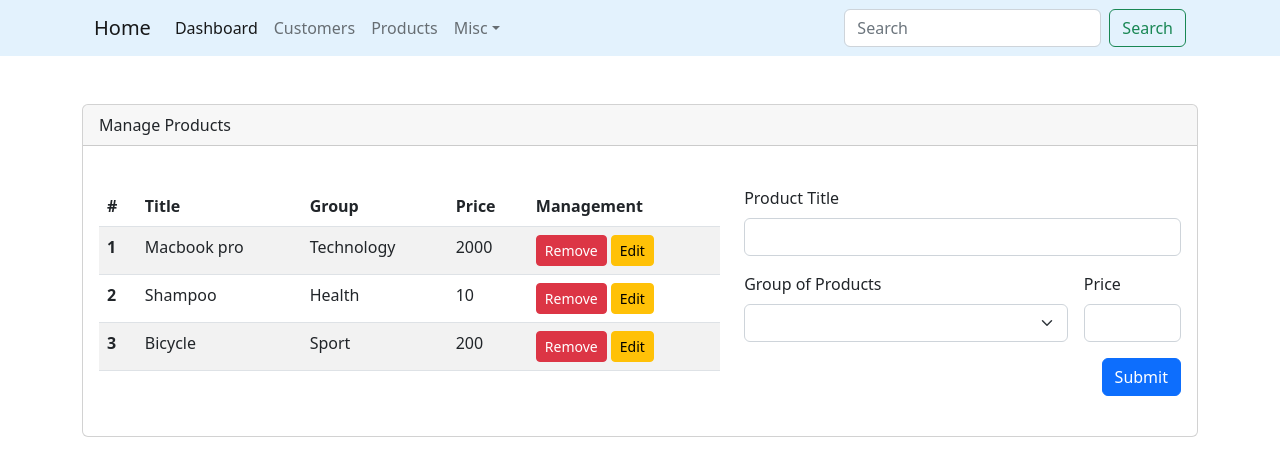
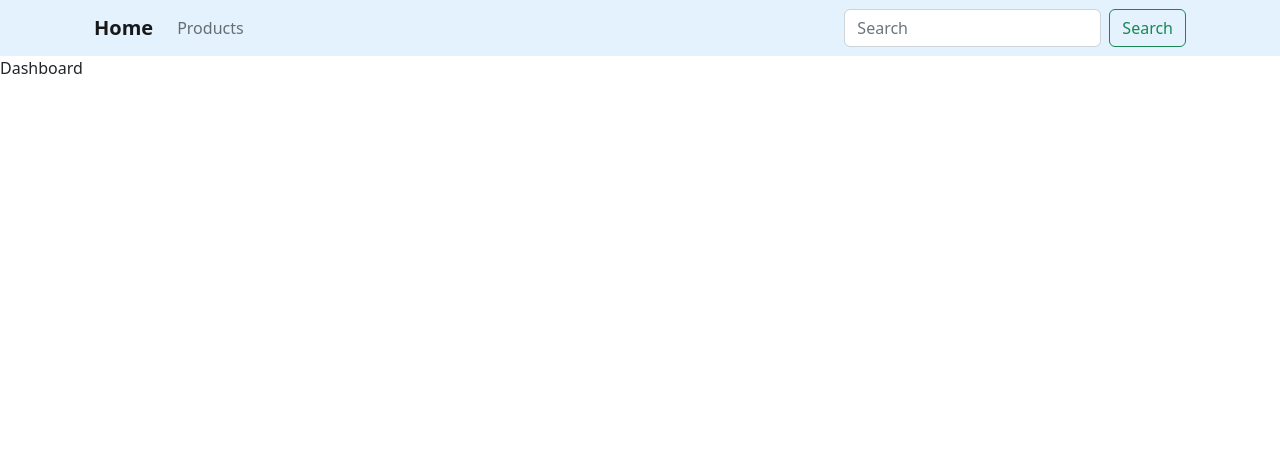
Before and after one commit to pdrm26/dashboard, a React (Create React App) app: page / in a window 1280 px wide. Shown: the top 476 px of the page. Built offline with nearby package versions, Linux system fonts and the light colour scheme.

Commit message:
feat: add routing

```diff
--- a/package.json
+++ b/package.json
@@ -11,6 +11,7 @@
     "react": "^18.2.0",
     "react-dom": "^18.2.0",
     "react-hook-form": "^7.43.9",
+    "react-router-dom": "^5.2.0",
     "react-scripts": "5.0.1",
     "web-vitals": "^2.1.4"
   },
--- a/src/App.js
+++ b/src/App.js
@@ -1,11 +1,23 @@
 import Navbar from "./components/Navbar";
-import ProductContainer from "./components/product/ProductContainer";
+import Products from "./pages/Products";
+
+import { BrowserRouter as Router, Switch, Route, Link } from "react-router-dom";
+import Dashboard from "./pages/Dashboard";
+import NotFound from "./pages/NotFound";
 
 export default function App() {
   return (
-    <>
+    <Router>
       <Navbar />
-      <ProductContainer />
-    </>
+      <Switch>
+        {/* The other way to set route */}
+        {/* <Route exact path="/">
+          <Home />
+        </Route> */}
+        <Route exact path="/" component={Dashboard} />
+        <Route path="/products" component={Products} />
+        <Route path="/*" component={NotFound} />
+      </Switch>
+    </Router>
   );
 }
--- a/src/components/Navbar.js
+++ b/src/components/Navbar.js
@@ -1,12 +1,19 @@
+import { NavLink } from "react-router-dom";
+
 export default function Navbar() {
   return (
     <div className="container-fluid" style={{ backgroundColor: "#e3f2fd" }}>
       <div className="container">
         <nav className="navbar navbar-expand-lg bg-body-tertiary">
           <div className="container-fluid">
-            <a className="navbar-brand" href="#">
+            <NavLink
+              className="navbar-brand"
+              exact
+              to="/"
+              activeClassName="menu-active"
+            >
               Home
-            </a>
+            </NavLink>
             <button
               className="navbar-toggler"
               type="button"
@@ -21,50 +28,14 @@ export default function Navbar() {
             <div className="collapse navbar-collapse" id="navbarScroll">
               <ul className="navbar-nav me-auto my-2 my-lg-0 navbar-nav-scroll">
                 <li className="nav-item">
-                  <a className="nav-link active" aria-current="page" href="#">
-                    Dashboard
-                  </a>
-                </li>
-                <li className="nav-item">
-                  <a className="nav-link" href="#">
-                    Customers
-                  </a>
-                </li>
-                <li className="nav-item">
-                  <a className="nav-link" href="#">
+                  <NavLink
+                    className="nav-link"
+                    aria-current="page"
+                    to="/products"
+                    activeClassName="menu-active"
+                  >
                     Products
-                  </a>
-                </li>
-                <li className="nav-item dropdown">
-                  <a
-                    className="nav-link dropdown-toggle"
-                    href="#"
-                    role="button"
-                    data-bs-toggle="dropdown"
-                    aria-expanded="false"
-                  >
-                    Misc
-                  </a>
-                  <ul className="dropdown-menu">
-                    <li>
-                      <a className="dropdown-item" href="#">
-                        Action
-                      </a>
-                    </li>
-                    <li>
-                      <a className="dropdown-item" href="#">
-                        Another action
-                      </a>
-                    </li>
-                    <li>
-                      <hr className="dropdown-divider" />
-                    </li>
-                    <li>
-                      <a className="dropdown-item" href="#">
-                        Something else here
-                      </a>
-                    </li>
-                  </ul>
+                  </NavLink>
                 </li>
               </ul>
               <form className="d-flex" role="search">
--- a/src/index.css
+++ b/src/index.css
@@ -3,3 +3,7 @@
 .selected-product {
     background-color: rgb(255, 196, 59);
 }
+
+.menu-active {
+    font-weight: bold;
+}
--- /dev/null
+++ b/src/pages/Dashboard.js
@@ -0,0 +1,5 @@
+export default function Dashboard() {
+  return (
+    <div>Dashboard</div>
+  )
+}
--- /dev/null
+++ b/src/pages/NotFound.js
@@ -0,0 +1,5 @@
+export default function NotFound() {
+  return (
+    <div>NotFound</div>
+  )
+}
--- a/src/components/product/ProductContainer.js
+++ b/src/pages/Products.js
@@ -1,9 +1,9 @@
-import ProductInfo from "./ProductInfo";
-import ProductList from "./ProductList";
-import { products, categories, emptyProduct } from "../../InitialData";
+import ProductInfo from "../components/product/ProductInfo";
+import ProductList from "../components/product/ProductList";
+import { products, categories, emptyProduct } from "../InitialData";
 import { useState } from "react";
 
-export default function ProductContainer() {
+export default function Products() {
   const [productsList, setProductsList] = useState(products);
   const [selectedProduct, setSelectedProduct] = useState(emptyProduct);
   const [lastEditProduct, setlastEditProduct] = useState(emptyProduct);
@@ -31,8 +31,11 @@ export default function ProductContainer() {
   const setProductsDataHandler = (productData) => {
     if (productData.id === 0) {
       // Add a new product
-      let lastProductIndex = productsList.at(-1).id
-      setProductsList((prevProducts) => [...prevProducts, {...productData, id: lastProductIndex += 1}]);
+      let lastProductIndex = productsList.at(-1).id;
+      setProductsList((prevProducts) => [
+        ...prevProducts,
+        { ...productData, id: (lastProductIndex += 1) },
+      ]);
     } else {
       // Edit the current product
       setProductsList((prevProducts) =>
```
Also changed, not shown: 1 other file (tests, documents, lock files or other folders).
